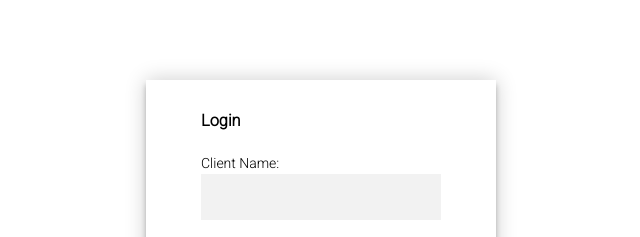
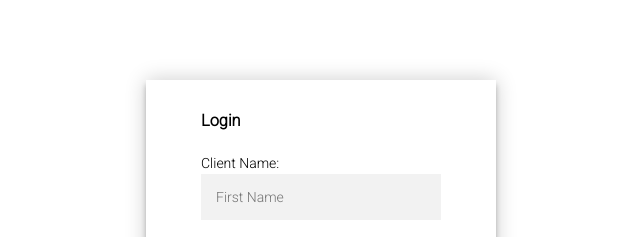
Before and after one commit to urmajesty516/LiveChat-Nodejs, a website: page index.html in a window 1280 px wide. Shown: the top 237 px of the page, 319-959 px from the left. Drawn offline with nearby package versions, Linux system fonts and the light colour scheme; no server answers.

Commit message:
html file

```diff
--- a/index.html
+++ b/index.html
@@ -17,14 +17,14 @@
 
 			<ul id="client_login">
 				<li><h3>Login</h3></li>
-				<li><label>Client Name: </label><input id="clientName" name="clientName" class="fields" type="text"></li>
+				<li><label>Client Name: </label><input id="clientName" name="clientName" class="fields" type="text" placeholder="First Name" pattern="[^' '()/<>[\]\\,'|\x22]+"></li>
 				<li><label>Client Mobile: </label><input class="fields" type="text" placeholder="optional"></li>
 				<li><input id="staff_submit" type="submit"> <button id="staff_btn"><i class="fas fa-sync-alt"></i> Staff Login</button></i></li>
 			</ul>
 
 			<ul id="staff_login">
 				<li><h3>Login</h3></li>
-				<li><label>Staff Name: </label><input id="staffName" name="staffName" class="fields" type="text"></li>
+				<li><label>Staff Name: </label><input id="staffName" name="staffName" class="fields" type="text" placeholder="First Name" pattern="[^' '()/<>[\]\\,'|\x22]+"></li>
 				<li><label>Staff Password: </label><input id="staffPsw"  class="fields" type="password"></li>
 				<li><input id="client_submit" type="submit"> <button id="client_btn"><i class="fas fa-sync-alt"></i> Client Login</button></i></li>
 			</ul>
```
